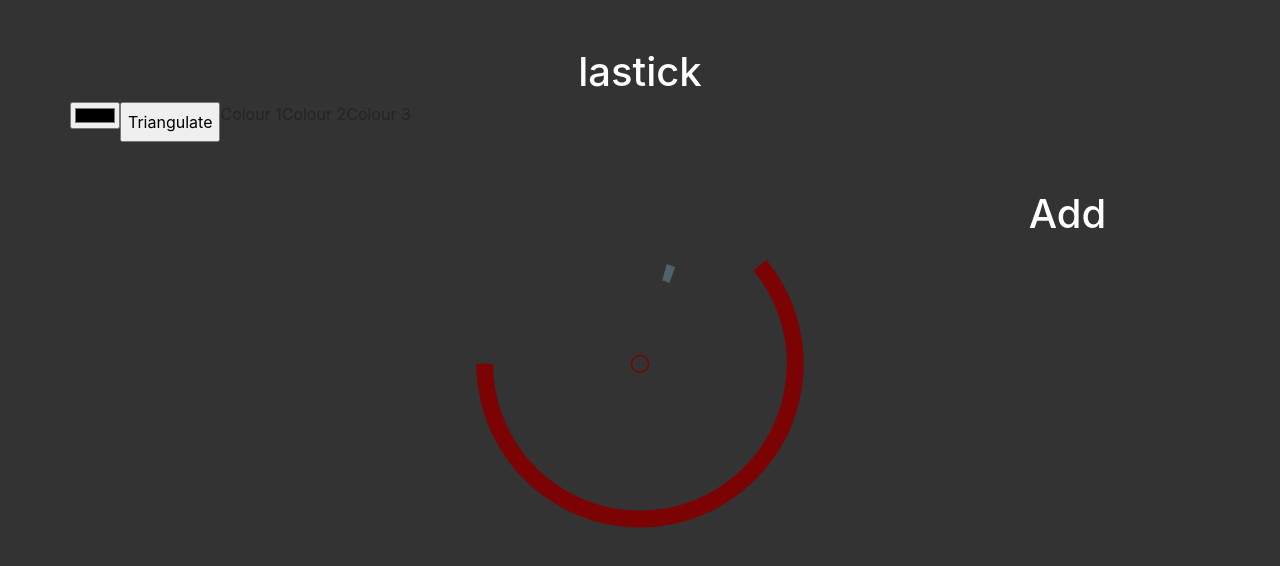
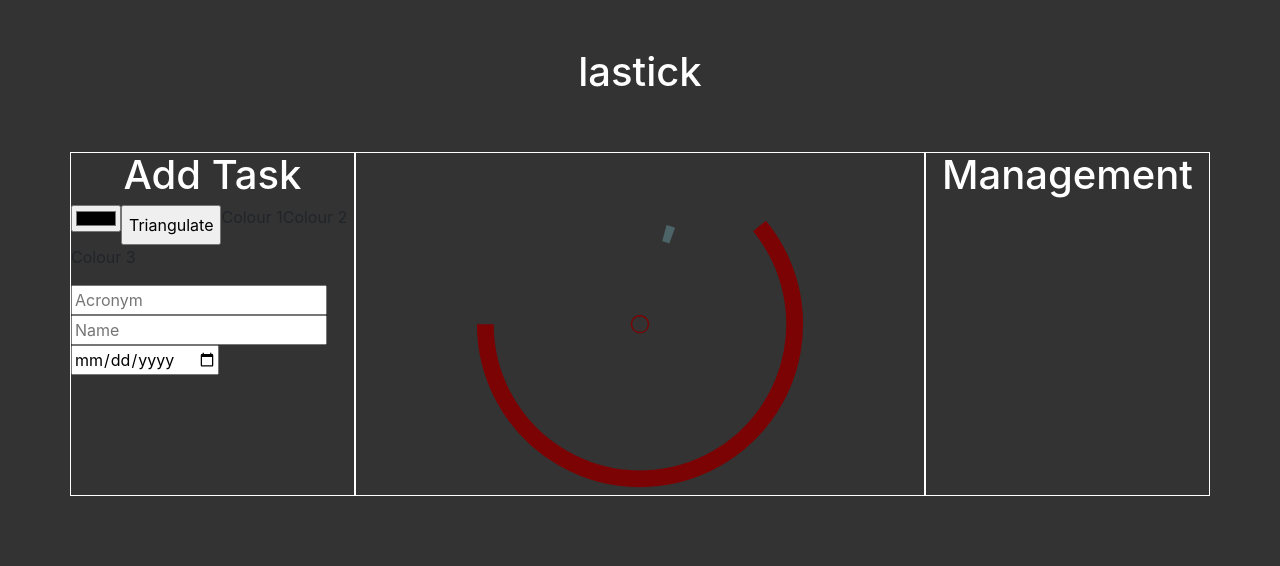
Before and after one commit to mlaina/lastick, a plain HTML site: page index.html in a window 1280 px wide. Drawn offline with nearby package versions, Linux system fonts and the light colour scheme.

Commit message:
Design tests

```diff
--- a/index.html
+++ b/index.html
@@ -24,17 +24,28 @@
 			<div class='col-md-12'>
 				<h1> lastick </h1>
 			</div>
-			<input type = "color" name = "color1" id = "color1"/>
-			<button type = "button" id = "triangulate" onclick = "triangulate()">Triangulate</button>
-
-			<p id = "1">Colour 1</p>
-			<p id = "2">Colour 2</p>
-			<p id = "3">Colour 3</p>
-
 		</div>
 	<div class='row'>
 		<div class='col-md-3'>
 
+		<h1>Add Task</h1>
+
+			<div class="row">
+				<input type = "color" name = "color1" id = "color1"/>
+				<button type = "button" id = "triangulate" onclick = "triangulate()">Triangulate</button>
+				<p id = "1">Colour 1</p>
+				<p id = "2">Colour 2</p>
+				<p id = "3">Colour 3</p>
+			</div>
+
+			<div class="row">
+				<input type="text" name="acronym_task" placeholder="Acronym">
+
+				<input type="text" name="name_task" placeholder="Name">
+
+				<input type="date" name="date_task" placeholder="Date">
+
+			</div>
 		</div>
 
 		<div id="clock" class='col-md-6'>
@@ -72,7 +83,7 @@
 
 		</div>
 		<div class='col-md-3'>
-			<h1> Add </h1>
+			<h1> Management </h1>
 
 
 		</div>
--- a/src/css/style.css
+++ b/src/css/style.css
@@ -11,6 +11,8 @@ h1 {
 
 	margin-top: 50px;
     margin-bottom: 50px;
+}
 
-
+.col-md-3, .col-md-6{
+	border: 1px solid #fff;
 }
```
